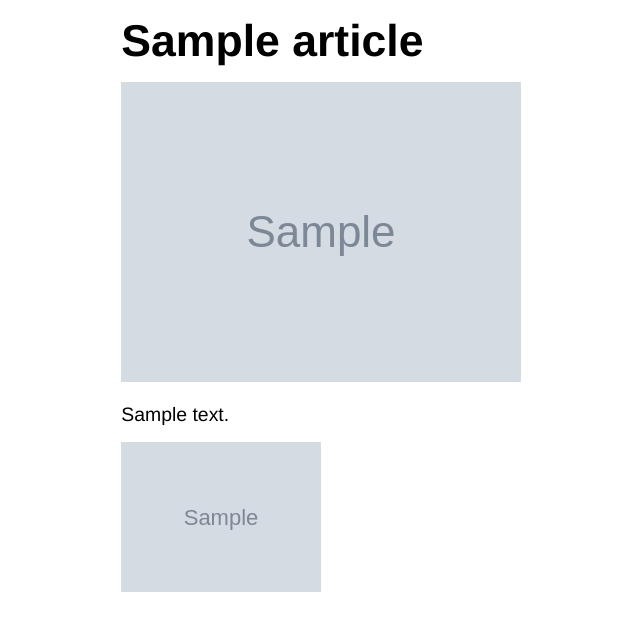
After one commit to SaptakS/django-accessibility-demos, a Django app: page /article-with-social/1/ in a window 1280 px wide. The commit adds this page. Shown: the top 631 px of the page, without its empty margins (87-727 px from the left). Run offline with Django 5.2, Linux system fonts and the light colour scheme; tables that the repository leaves empty hold one stand-in row (values such as "Sample post"); grey boxes marked "Sample" are stand-in pictures.

Commit message:
Adds templates for articles

```diff
--- a/gallery/admin.py
+++ b/gallery/admin.py
@@ -1,6 +1,7 @@
 from django.contrib import admin
 
-from .models import Image, Article
+from .models import Image, Article, SocialIcon
 
 admin.site.register(Image)
 admin.site.register(Article)
+admin.site.register(SocialIcon)
--- a/gallery/models.py
+++ b/gallery/models.py
@@ -11,5 +11,10 @@ class Image(models.Model):
 
 class Article(models.Model):
     title = models.CharField(max_length=200)
-    body = models.CharField(max_length=200)
+    body = models.TextField()
     photo = models.ForeignKey(Image, on_delete=models.SET_NULL, blank=True, null=True)
+
+
+class SocialIcon(models.Model):
+    icon = models.ForeignKey(Image, on_delete=models.CASCADE)
+    link = models.URLField(max_length=50)
--- a/gallery/static/style.css
+++ b/gallery/static/style.css
@@ -2,6 +2,33 @@
     margin: 0;
     padding: 0;
 }
+
+main {
+    padding: 0 2.5rem;
+    max-width: 1440px;
+    margin: auto;
+    font-family: Helvetica, sans-serif;
+    font-size: clamp(1rem, 0.9286rem + 0.3571vi, 1.25rem);
+}
+
+h1 {
+    margin: 1rem 0;
+    font-size: clamp(1.5rem, 1.0714rem + 2.1429vi, 3rem);
+}
+
+p {
+    margin: 1rem 0;
+}
+
+img {
+    max-width: 100%;
+}
+
+figcaption {
+    font-size: 0.8rem;
+}
+
+
 .image-container {
     display: grid;
     grid-template-columns: repeat(auto-fill, minmax(250px, 1fr));
@@ -10,10 +37,25 @@
     gap: 1rem;
 }
 
-.image-container img {
-    max-width: 100%;
+.image-container figure {
+    border: 1px solid grey;
+    padding: 0.5rem;
+    border-radius: 4px;
 }
 
-figcaption {
-    font-size: 0.8rem;
+.post-container {
+    max-width: 80ch;
+    margin: 0 auto;
 }
+
+.social-icons {
+    list-style: none;
+    display: flex;
+    gap: 1rem;
+    flex-wrap: wrap;
+}
+
+.social-icons a {
+    width: 200px;
+    display: inline-block;
+}
--- /dev/null
+++ b/gallery/templates/article_with_social.html
@@ -0,0 +1,25 @@
+{% extends "base.html" %}
+
+{% block content %}
+<article class="post-container">
+  <h1>{{ title }}</h1>
+  <figure>
+    <img src="{{ photo.image.url }}">
+    {% if image.attribution %}
+    <figcaption>Credit: {{ image.attribution }}</figcaption>
+    {% endif %}
+  </figure>
+  <p>
+    {{ body }}
+  </p>
+  <ul class="social-icons">
+  {% for icon in icons %}
+    <li>
+      <a href="{{ icon.link }}">
+        <img src="{{icon.icon.image.url}}" />
+      </a>
+    </li>
+  {% endfor %}
+  </ul>
+</article>
+{% endblock %}
--- a/gallery/templates/base.html
+++ b/gallery/templates/base.html
@@ -11,6 +11,8 @@
 </head>
 
 <body>
-  {% block content %}{% endblock %}
+  <main>
+    {% block content %}{% endblock %}
+  </main>
 </body>
 </html>
--- a/gallery/urls.py
+++ b/gallery/urls.py
@@ -5,4 +5,6 @@ from . import views
 
 urlpatterns = [
     path("", views.show_images, name="show_image"),
+    path("article/<int:article_id>/", views.article, name="article"),
+    path("article-with-social/<int:article_id>/", views.article_with_icon, name="article_with_icon"),
 ]
--- a/gallery/views.py
+++ b/gallery/views.py
@@ -1,8 +1,34 @@
 from django.shortcuts import render
 
-from .models import Image
+from .models import Image, Article, SocialIcon
 
 
 def show_images(request):
     images = Image.objects.all()
     return render(request, 'gallery.html', {'images': images})
+
+def article(request, article_id):
+    article = Article.objects.get(pk=article_id)
+    return render(
+        request,
+        'gallery_article.html',
+        {
+            'title': article.title,
+            'body': article.body,
+            'photo': article.photo,
+        }
+    )
+
+def article_with_icon(request, article_id):
+    article = Article.objects.get(pk=article_id)
+    icons = SocialIcon.objects.prefetch_related('icon')
+    return render(
+        request,
+        'article_with_social.html',
+        {
+            'title': article.title,
+            'body': article.body,
+            'photo': article.photo,
+            'icons': icons,
+        }
+    )
```
Also changed, not shown: gallery/templates/gallery_article.html (added, +16 -0 lines), gallery/migrations/0002_socialicon.py (added), gallery/migrations/0003_alter_article_body.py (added), 1 other file.
